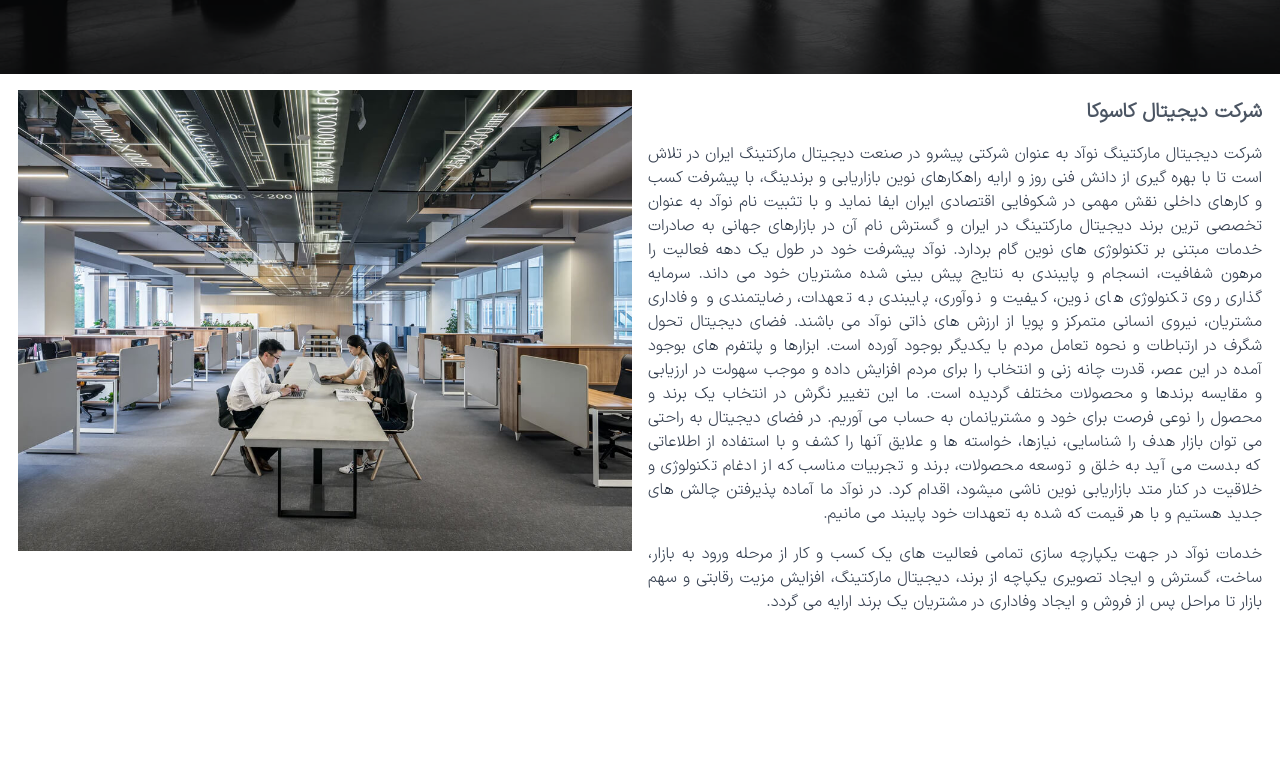
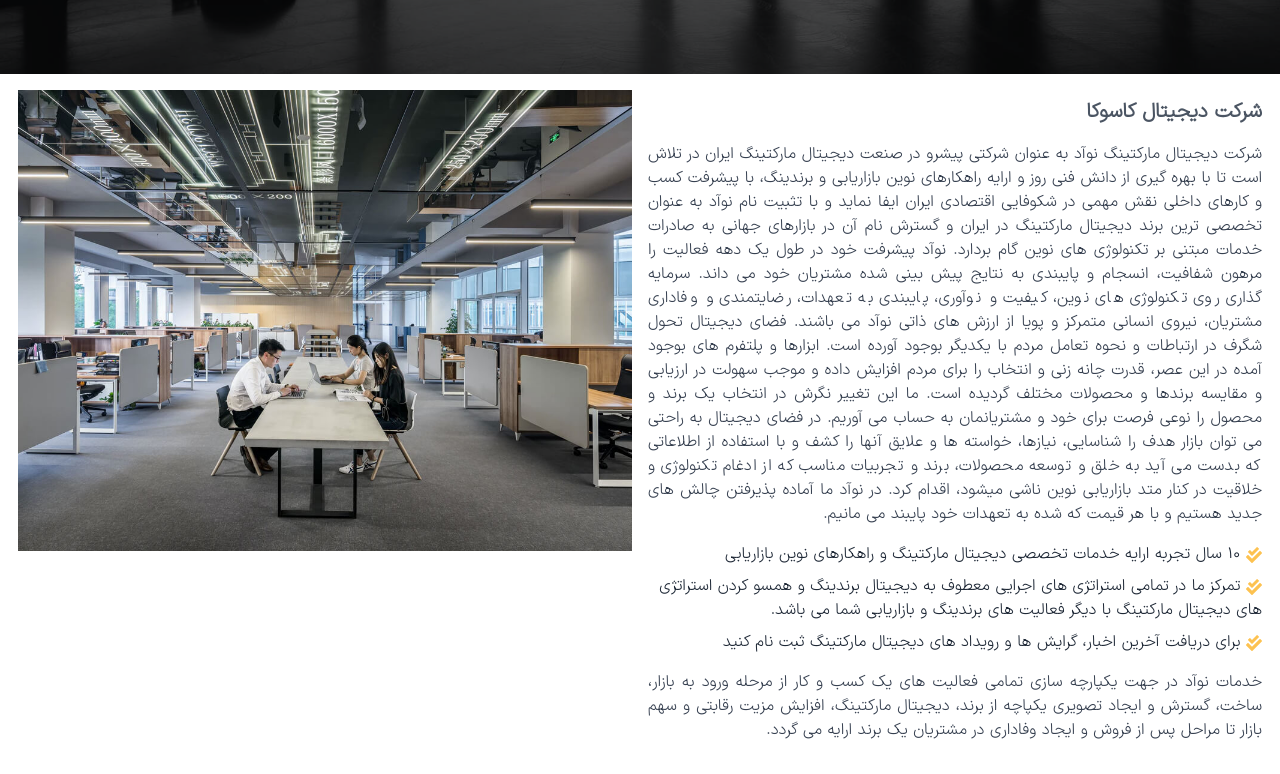
Before and after one commit to Sina-Soroosh/kasuka, a Next.js app: page / in a window 1280 px wide. Shown: the part 726-1500 px from the top of the page. Before the commit the page ends 1372 px from the top, so only its background shows below. Built offline with nearby package versions, Linux system fonts and the light colour scheme.

Commit message:
coding ListItem module

```diff
--- /dev/null
+++ b/src/components/modules/ListItem/ListItem.tsx
@@ -0,0 +1,19 @@
+import React from "react";
+import { FaCheckDouble } from "react-icons/fa";
+
+type ListItemProps = {
+  text: string;
+};
+
+function ListItem({ text }: ListItemProps) {
+  return (
+    <>
+      <li className="my-2">
+        <FaCheckDouble className="text-primary w-4 inline-block" />
+        <span className="text-base text-gray-800">{text}</span>
+      </li>
+    </>
+  );
+}
+
+export default ListItem;
--- a/src/components/templates/About.tsx
+++ b/src/components/templates/About.tsx
@@ -1,4 +1,5 @@
 import React from "react";
+import ListItem from "../modules/ListItem/ListItem";
 
 function About() {
   return (
@@ -35,7 +36,11 @@ function About() {
               نوین ناشی میشود، اقدام کرد. در نوآد ما آماده پذیرفتن چالش های جدید
               هستیم و با هر قیمت که شده به تعهدات خود پایبند می مانیم.{" "}
             </p>
-            <ul></ul>
+            <ul>
+              <ListItem text=" ۱۰ سال تجربه ارایه خدمات تخصصی دیجیتال مارکتینگ و راهکارهای نوین بازاریابی" />
+              <ListItem text=" تمرکز ما در تمامی استراتژی های اجرایی معطوف به دیجیتال برندینگ و همسو کردن استراتژی های دیجیتال مارکتینگ با دیگر فعالیت های برندینگ و بازاریابی شما می باشد." />
+              <ListItem text=" برای دریافت آخرین اخبار، گرایش ها و رویداد های دیجیتال مارکتینگ ثبت نام کنید" />
+            </ul>
             <p className="my-4 text-justify text-base text-gray-700">
               {" "}
               خدمات نوآد در جهت یکپارچه سازی تمامی فعالیت های یک کسب و کار از
```
